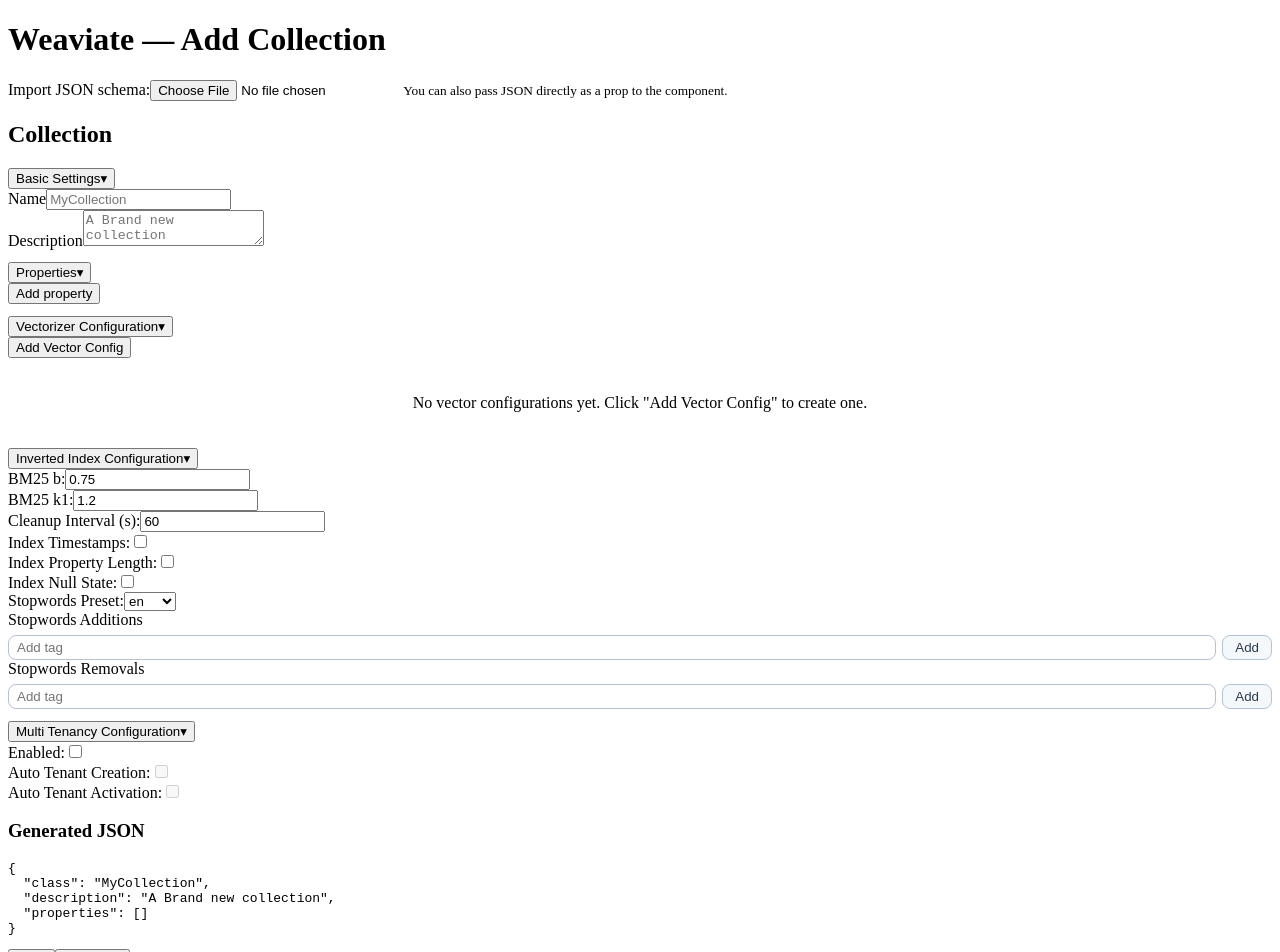
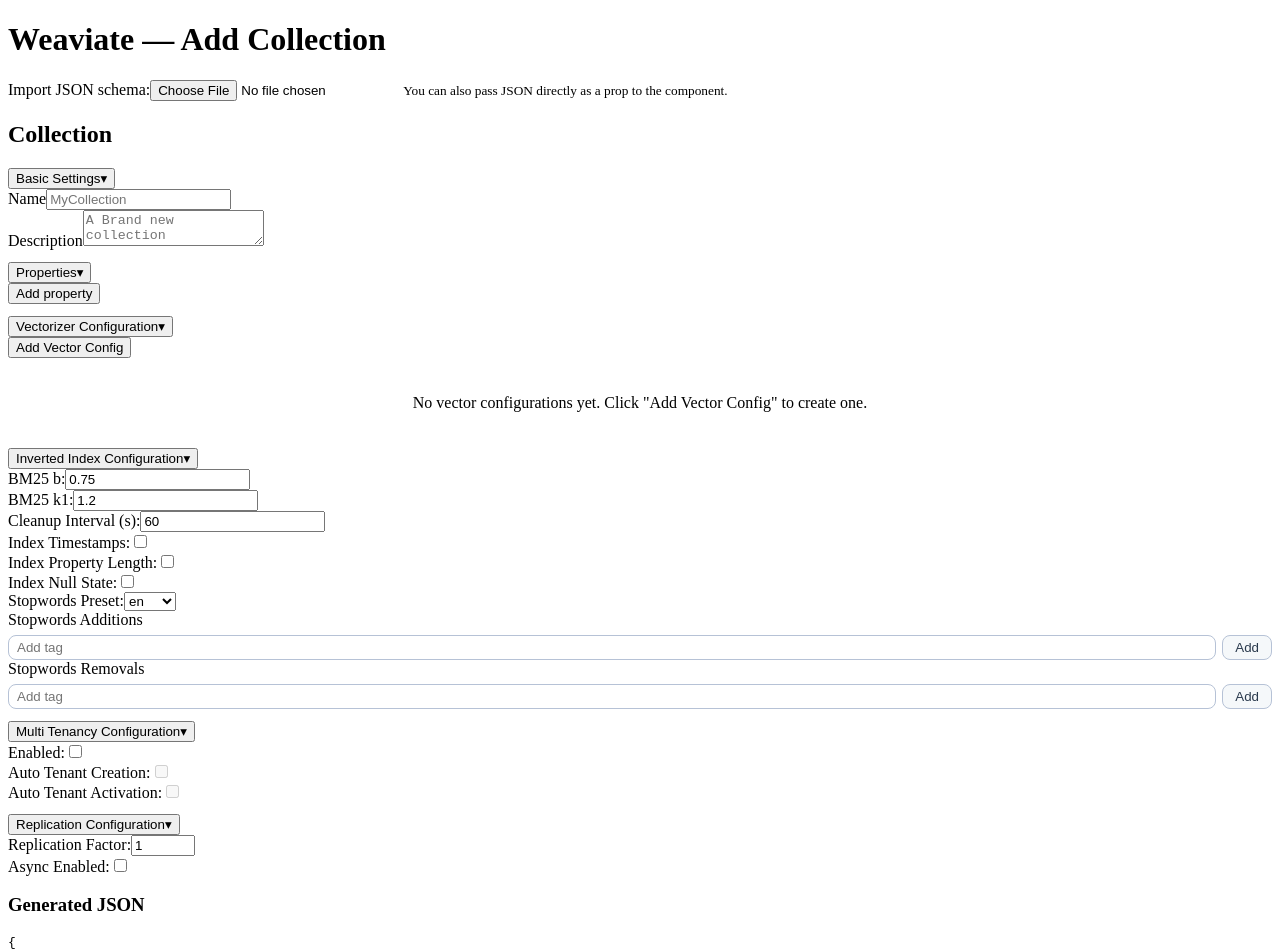
Before and after one commit to dudanogueira/weaviate-add-collection, a React (Vite) app: page / in a window 1280 px wide. Shown: the top 952 px of the page. Built offline with nearby package versions, Linux system fonts and the light colour scheme; the HTML template or start-up script is replaced by a standard one.

Commit message:
Implements replication config

```diff
--- a/src/App.jsx
+++ b/src/App.jsx
@@ -5,6 +5,8 @@
   const [importedJson, setImportedJson] = useState(null)
   // Example: You can pass availableModules from your server
   // const [availableModules, setAvailableModules] = useState(null)
+  // Example: You can pass nodesNumber to limit the maximum replication factor
+  // const [nodesNumber, setNodesNumber] = useState(3)
 
   function handleFileImport(e) {
     const file = e.target.files?.[0]
@@ -34,6 +36,7 @@
       <Collection
         initialJson={importedJson}
         // availableModules={availableModules} // Optional: pass server modules here
+        // nodesNumber={nodesNumber} // Optional: pass number of nodes to limit replication factor
       />
     </div>
   )
--- a/src/components/Collection.jsx
+++ b/src/components/Collection.jsx
@@ -3,13 +3,15 @@
 import VectorConfigSection from './VectorConfigSection'
 import InvertedIndexConfigSection from './InvertedIndexConfigSection'
 import MultiTenancyConfigSection from './MultiTenancyConfigSection'
+import ReplicationConfigSection from './ReplicationConfigSection'
 
 // Contract:
 // Inputs: optional `initialJson` object with { name, description }
 //         optional `availableModules` object with available vectorizer modules
+//         optional `nodesNumber` number representing the number of nodes (used as max for replication factor)
 // Outputs: none for now; component displays generated JSON and allows editing fields.
 
-export default function Collection({ initialJson = null, availableModules = null }) {
+export default function Collection({ initialJson = null, availableModules = null, nodesNumber = null }) {
   const [name, setName] = useState(
     initialJson ? (initialJson.name ?? initialJson.class ?? '') : ''
   )
@@ -33,11 +35,17 @@
     autoTenantCreation: false,
     autoTenantActivation: false,
   })
+  const [replicationConfig, setReplicationConfig] = useState({
+    factor: 1,
+    asyncEnabled: false,
+    deletionStrategy: 'NoAutomatedResolution',
+  })
   const [openBasic, setOpenBasic] = useState(true)
   const [openProperties, setOpenProperties] = useState(true)
   const [openVectorConfig, setOpenVectorConfig] = useState(true)
   const [openInvertedIndexConfig, setOpenInvertedIndexConfig] = useState(true)
   const [openMultiTenancyConfig, setOpenMultiTenancyConfig] = useState(true)
+  const [openReplicationConfig, setOpenReplicationConfig] = useState(true)
 
   useEffect(() => {
     // Handle both 'name' and 'class' fields for backwards compatibility
@@ -104,6 +112,15 @@
         enabled: cfg.enabled ?? false,
         autoTenantCreation: cfg.autoTenantCreation ?? false,
         autoTenantActivation: cfg.autoTenantActivation ?? false,
+      })
+    }
+    // Load replicationConfig from imported JSON if present
+    if (initialJson?.replicationConfig && typeof initialJson.replicationConfig === 'object') {
+      const cfg = initialJson.replicationConfig
+      setReplicationConfig({
+        factor: cfg.factor ?? 1,
+        asyncEnabled: cfg.asyncEnabled ?? false,
+        deletionStrategy: cfg.deletionStrategy ?? 'NoAutomatedResolution',
       })
     }
     // Fill vectorConfigs from the imported JSON
@@ -337,6 +354,37 @@
       return { ...prev, multiTenancyConfig: multiTenancyJson };
     });
   }, [multiTenancyConfig]);
+
+  // Update JSON with replication configuration
+  useEffect(() => {
+    const defaults = {
+      factor: 1,
+      asyncEnabled: false,
+      deletionStrategy: 'NoAutomatedResolution',
+    };
+
+    const replicationJson = {};
+
+    // Only include non-default values
+    if (replicationConfig.factor !== defaults.factor) {
+      replicationJson.factor = replicationConfig.factor;
+    }
+    if (replicationConfig.asyncEnabled !== defaults.asyncEnabled) {
+      replicationJson.asyncEnabled = replicationConfig.asyncEnabled;
+    }
+    if (replicationConfig.deletionStrategy !== defaults.deletionStrategy) {
+      replicationJson.deletionStrategy = replicationConfig.deletionStrategy;
+    }
+
+    setGeneratedJson((prev) => {
+      // Remove replicationConfig if all values are defaults
+      if (Object.keys(replicationJson).length === 0) {
+        const { replicationConfig, ...rest } = prev;
+        return rest;
+      }
+      return { ...prev, replicationConfig: replicationJson };
+    });
+  }, [replicationConfig]);
 
   // properties state managed here and merged into generated JSON
   const [properties, setProperties] = useState([])
@@ -788,6 +836,28 @@
         )}
       </div>
 
+      {/* Replication Config collapsible section */}
+      <div className="collapsible" style={{ marginTop: 12 }}>
+        <button
+          className="collapsible-toggle"
+          aria-expanded={openReplicationConfig}
+          onClick={() => setOpenReplicationConfig((s) => !s)}
+        >
+          <span>Replication Configuration</span>
+          <span className="chev">{openReplicationConfig ? '\u25be' : '\u25b8'}</span>
+        </button>
+
+        {openReplicationConfig && (
+          <div className="collapsible-panel">
+            <ReplicationConfigSection
+              config={replicationConfig}
+              setConfig={setReplicationConfig}
+              nodesNumber={nodesNumber}
+            />
+          </div>
+        )}
+      </div>
+
       <div className="preview">
         <h3>Generated JSON</h3>
         <div className="json-wrapper">
--- /dev/null
+++ b/src/components/ReplicationConfigSection.jsx
@@ -0,0 +1,58 @@
+import React from 'react';
+
+const defaultConfig = {
+  factor: 1,
+  asyncEnabled: false,
+  deletionStrategy: 'NoAutomatedResolution',
+};
+
+const ReplicationConfigSection = ({ config, setConfig, nodesNumber = null }) => {
+  const update = (field, value) => {
+    setConfig({ ...config, [field]: value });
+  };
+
+  // Determine the maximum replication factor based on nodesNumber
+  const maxFactor = nodesNumber && nodesNumber > 0 ? nodesNumber : 100;
+
+  return (
+    <div>
+
+      <div className="field">
+        <label>Replication Factor:</label>
+        <input
+          type="number"
+          min="1"
+          max={maxFactor}
+          value={config.factor}
+          onChange={e => update('factor', parseInt(e.target.value, 10) || 1)}
+        />
+        {nodesNumber && nodesNumber > 0 && (
+          <small className="hint">Maximum: {maxFactor} (based on number of nodes)</small>
+        )}
+      </div>
+      <div className="field">
+        <label>Async Enabled:</label>
+        <input
+          type="checkbox"
+          checked={config.asyncEnabled}
+          onChange={e => update('asyncEnabled', e.target.checked)}
+        />
+      </div>
+      {config.asyncEnabled && (
+        <div className="field">
+          <label>Deletion Strategy:</label>
+          <select
+            value={config.deletionStrategy}
+            onChange={e => update('deletionStrategy', e.target.value)}
+          >
+            <option value="NoAutomatedResolution">NoAutomatedResolution</option>
+            <option value="DeleteOnConflict">DeleteOnConflict</option>
+            <option value="TimeBasedResolution">TimeBasedResolution</option>
+          </select>
+        </div>
+      )}
+    </div>
+  );
+};
+
+export default ReplicationConfigSection;
```
Also changed, not shown: 1 other file (tests, documents, lock files or other folders).
